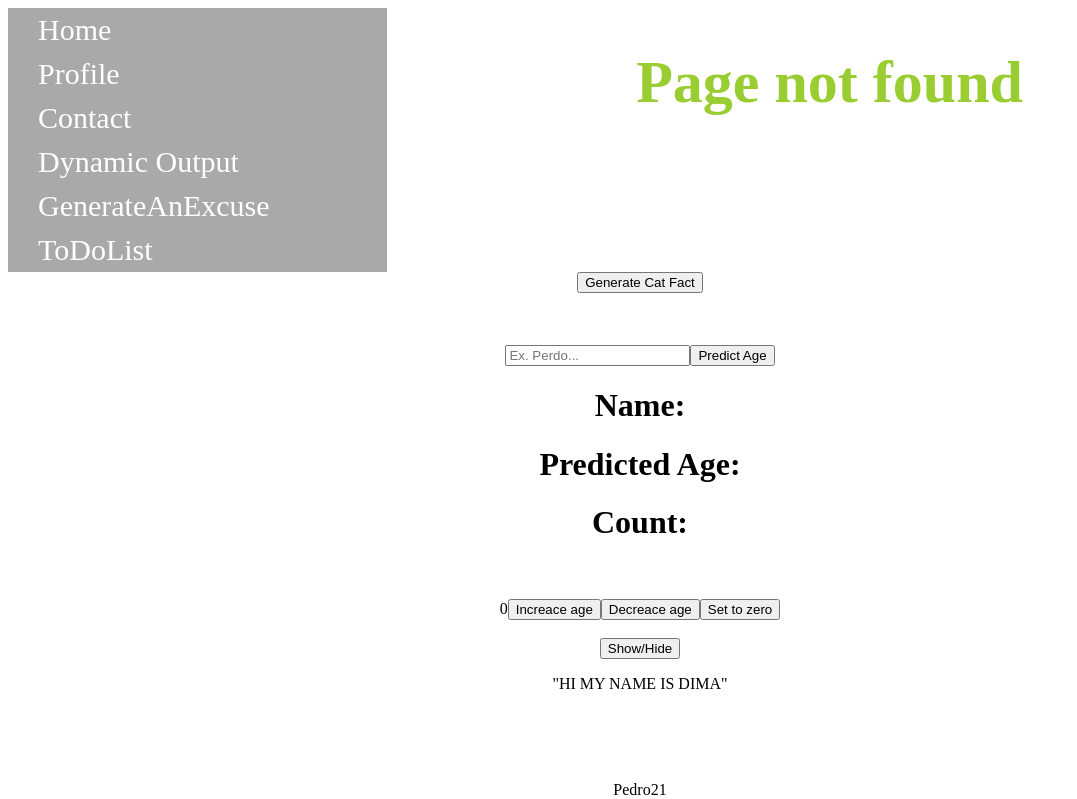
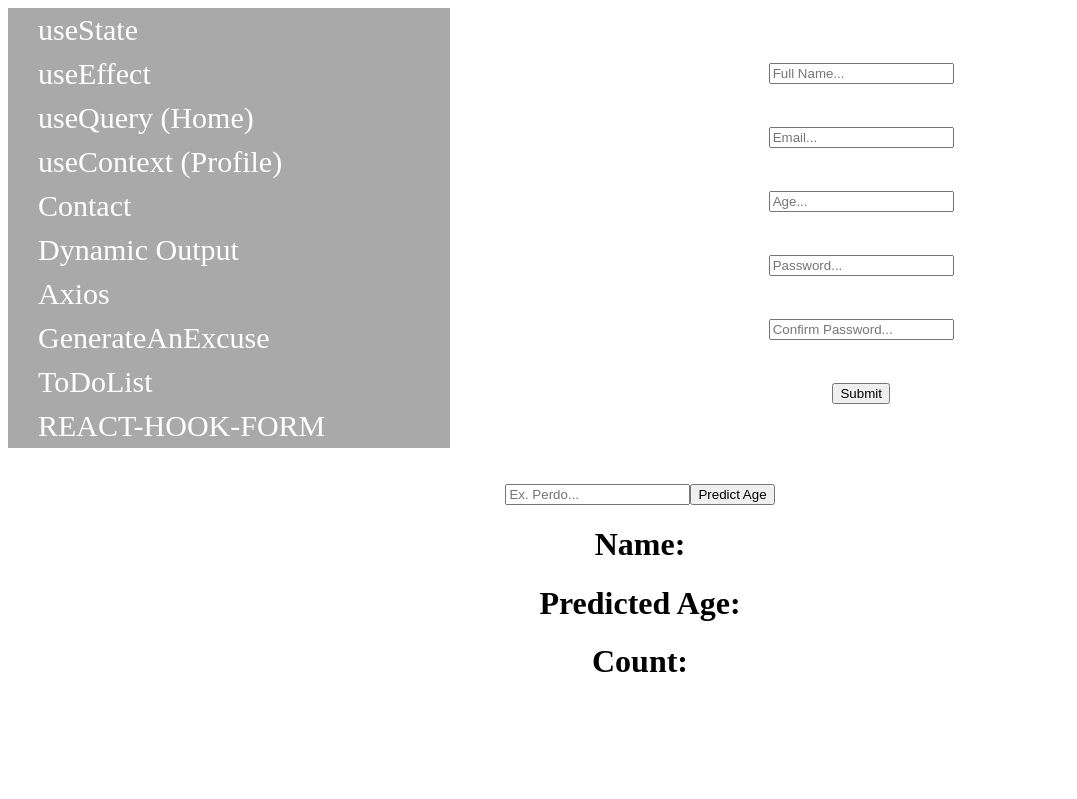
Before and after one commit to Radchenko87dmytro/social_media_website_app, a React (Create React App) app: page /Form in a window 1280 px wide. Shown: the top 799 px of the page, without its empty margins (0-1077 px from the left). Built offline with nearby package versions, Linux system fonts and the light colour scheme; no server answers.

Commit message:
Implementing react-hook-form component

```diff
--- a/package.json
+++ b/package.json
@@ -3,15 +3,19 @@
   "version": "0.1.0",
   "private": true,
   "dependencies": {
+    "@hookform/resolvers": "^3.1.1",
+    "@tanstack/react-query": "^4.32.0",
     "@testing-library/jest-dom": "^5.16.5",
     "@testing-library/react": "^13.4.0",
     "@testing-library/user-event": "^13.5.0",
     "axios": "^1.4.0",
     "react": "^18.2.0",
     "react-dom": "^18.2.0",
+    "react-hook-form": "^7.45.2",
     "react-router-dom": "^6.14.2",
     "react-scripts": "5.0.1",
-    "web-vitals": "^2.1.4"
+    "web-vitals": "^2.1.4",
+    "yup": "^1.2.0"
   },
   "scripts": {
     "start": "react-scripts start",
--- a/src/App.js
+++ b/src/App.js
@@ -18,29 +18,7 @@ function App() {
     {name: "Lukas", age: undefined},
     ]
 
-    const  [age, setAge]=useState(0)
 
-    const  [visible, setVisible]=useState(true)
-
-    useEffect(()=>{
-      console.log("COMPONENT MOUNTED");
-
-      return () => {
-        console.log("COMPONENT UNMOUNTED");
-      }
-
-    }, [])
-
-
-    const increace = ()=>{
-      setAge(age+1)
-    }
-    const Decreace = ()=>{
-      setAge(age-1)
-    }
-    const setToZero = ()=>{
-      setAge(0)
-    }
 
 
 
@@ -50,17 +28,7 @@ function App() {
     //     console.log(data);
     //   })
 
-    const [catFact, setCatFact] = useState("")
 
-    const fetchCatFact = () => {
-      Axios.get("https://catfact.ninja/fact").then((res) => {
-      setCatFact(res.data.fact);
-    })
-    }
-
-    useEffect(() => {
-      fetchCatFact()
-    }, [])
 
 
     const [predictedAge, setPredictedAge] = useState(null)
@@ -76,8 +44,7 @@ function App() {
 
       <ReactRouterDom/>
 
-      <button onClick={fetchCatFact}>Generate Cat Fact</button>
-      <p>{catFact}</p>
+
 
       <br/>
       <br/>
@@ -97,18 +64,7 @@ function App() {
       <br/>
 
 
-      {age}
 
-
-
-      <button onClick={increace}>Increace age</button>
-      <button onClick={Decreace}>Decreace age</button>
-      <button onClick={setToZero}>Set to zero</button>
-      <br/>
-      <br/>
-
-      <button onClick={()=>setVisible(!visible)}>Show/Hide</button>
-      {visible && <p>"HI MY NAME IS DIMA"</p>}
 
       <br></br>
       <br></br>
--- a/src/App.module.css
+++ b/src/App.module.css
@@ -66,17 +66,18 @@
   color: yellowgreen;
   font-size: 30px;
   display: grid;
-  grid-template-columns: 30% 70%;
+  grid-template-columns: 35% 65%;
   align-items: center;
-  align-items: start;
+
 }
 
 .nav{
+  align-items: start;
   /* padding: 5px 30px; */
   /* display: grid; */
   /* grid-column: 30%; */
+}
 
-}
  a{
   background-color: darkgray;
   color: white;
@@ -85,7 +86,7 @@
   /* display: block; */
   display: flex;
   text-decoration: none;
-
+  align-items: start;
     /* &:active{
       color: gold;
     } */
@@ -96,3 +97,7 @@
   /* display: block; */
   margin-top: 30px;
 }
+
+p{
+  color: red;
+}
--- a/src/Navbar.js
+++ b/src/Navbar.js
@@ -5,13 +5,18 @@ import styles from "./App.module.css";
 const Navbar = () => {
     return (
         <div >
-           <Link to="/">Home</Link>
-            <Link to="/profile">Profile</Link>
+            <Link to="/UseStateComponent">useState </Link>
+            <Link to="/UseEffect">useEffect </Link>
+            <Link to="/useQuery">useQuery (Home)</Link>
+            <Link to="/profile">useContext (Profile)</Link>
             <Link to="/contact">Contact</Link>
             <Link to="/DynamicOutput">Dynamic Output</Link>
+            <Link to="/AxiosComponent">Axios</Link>
+
 
             <Link to="/anExcuse">GenerateAnExcuse</Link>
             <Link to="/ToDoList">ToDoList</Link>
+            <Link to="/Form">REACT-HOOK-FORM</Link>
         </div>
     );
 };
--- a/src/ReactRouterDom.js
+++ b/src/ReactRouterDom.js
@@ -1,39 +1,61 @@
 import React, { useState, createContext } from 'react'
 import styles from "./App.module.css";
 import {BrowserRouter as Router, Routes, Route} from "react-router-dom"
+import UseStateComponent from "./components/UseStateComponent";
+import UseEffect from './components/UseEffect';
 import Home from './pages/Home';
 import Profile from './pages/Profile';
 import Contact from './pages/Contact';
 import Navbar from './Navbar';
 import GenerateAnExcuse from './GenerateAnExcuse';
 import ToDoList from './ToDoList';
+import Form from './components/Form';
 import DynamicOutput from './components/DynamicOutput';
+import { QueryClient, QueryClientProvider } from '@tanstack/react-query';
+import AxiosComponent from './components/AxiosComponent';
 
 export const AppContext = createContext()
 
 const ReactRouterDom = () => {
   const [username, setUsername] = useState("PedroTech")
+  const client = new QueryClient(
+    {
+    defaultOptions: {
+      queries: {
+        refetchOnWindowFocus: true
+      }
+    }
+  }
+  )
   return (
     <div className={styles.RouterDom}>
+      <QueryClientProvider client={client}>
         <AppContext.Provider value={{username, setUsername}}>
           <Router>
               <Navbar className={styles.nav}/>
               <Routes className={styles.homeClass}>   {/* */}
                   All topics
 
-              <Route path="/" element={<Home />}/>            {/*username={username}*/}
+                <Route path="/UseStateComponent" element={<UseStateComponent />}/>
+                <Route path="/UseEffect" element={<UseEffect />}/>
+                <Route path="/useQuery" element={<Home />}/>            {/*username={username}*/}
                 <Route path="/profile" element={<Profile/>}/>   {/*username={username} setUsername={setUsername}*/}
                 <Route path="/contact" element={<Contact/>}/>
+
                 <Route path="/DynamicOutput" element={<DynamicOutput/>}/>
+                <Route path="/AxiosComponent" element={<AxiosComponent/>}/>
                 <Route path="/anExcuse" element={<GenerateAnExcuse/>}/>
                 <Route path="/ToDoList" element={<ToDoList/>}/>
+                <Route path="/Form" element={<Form/>}/>
                 <Route path="*" element={<h1>Page not found</h1>}/>
+
 
 
 
               </Routes>
           </Router>
         </AppContext.Provider>
+      </QueryClientProvider>
     </div>
   )
 }
--- /dev/null
+++ b/src/components/AxiosComponent.js
@@ -0,0 +1,28 @@
+import React from 'react'
+import Axios from 'axios';
+import {useState, useEffect } from 'react';
+
+const AxiosComponent = () => {
+
+    const [catFact, setCatFact] = useState("")
+
+    const fetchCatFact = () => {
+      Axios.get("https://catfact.ninja/fact").then((res) => {
+      setCatFact(res.data.fact);
+    })
+    }
+
+    useEffect(() => {
+      fetchCatFact()
+    }, [])
+
+  return (
+    <div>
+        <h2>Axios</h2>
+        <button onClick={fetchCatFact}>Generate Cat Fact</button>
+        <p>{catFact}</p>
+    </div>
+  )
+}
+
+export default AxiosComponent
--- /dev/null
+++ b/src/components/Form.js
@@ -0,0 +1,51 @@
+import React from 'react'
+import {useForm} from "react-hook-form"
+import {yupResolver} from "@hookform/resolvers/yup"
+import * as yup from "yup"
+
+const Form = () => {
+
+    const schema = yup.object().shape({
+        fullName: yup.string().required("Your Full Name is Required!"),
+        email: yup.string().email().required(),
+        age: yup.number().positive().integer().min(18).required(),
+        password: yup.string().min(4).max(20).required(),
+        confirmPassword: yup
+            .string()
+            .oneOf([yup.ref("password"), null])
+            .required(),
+    })
+
+    const {register, handleSubmit, formState: {errors}} = useForm({
+        resolver: yupResolver(schema),
+    })
+
+    const onSubmit = (data) => {
+        console.log(data)
+    }
+
+    // {
+    //     fullName: "Pedro",
+    //     email: ""
+    // }
+
+  return (
+
+        <form onSubmit={handleSubmit(onSubmit)}>
+            <input type='text' placeholder='Full Name...' {...register("fullName")}></input>
+            <p>{errors.fullName?.message}</p>
+            <input type='text' placeholder='Email...' {...register("email")}></input>
+            <p>{errors.email?.message}</p>
+            <input type='number' placeholder='Age...' {...register("age")}></input>
+            <p>{errors.age?.message}</p>
+            <input type='password' placeholder='Password...' {...register("password")}></input>
+            <p>{errors.password?.message}</p>
+            <input type='password' placeholder='Confirm Password...' {...register("confirmPassword")}></input>
+            <p>{errors.confirmPassword?.message}</p>
+            <input type='submit'></input>
+        </form>
+
+  )
+}
+
+export default Form
--- /dev/null
+++ b/src/components/UseEffect.js
@@ -0,0 +1,23 @@
+import React from 'react'
+import { useState, useEffect } from 'react'
+
+const UseEffect = () => {
+    useEffect(()=>{
+        console.log("COMPONENT MOUNTED");
+
+
+        return () => {
+          console.log("COMPONENT UNMOUNTED");
+
+        }
+
+      }, [])
+  return (
+    <div>
+        UseEffect
+
+    </div>
+  )
+}
+
+export default UseEffect
--- /dev/null
+++ b/src/components/UseStateComponent.js
@@ -0,0 +1,37 @@
+import React from 'react'
+import { useState} from 'react'
+
+const UseStateComponent = () => {
+  const  [age, setAge]=useState(0)
+
+  const  [visible, setVisible]=useState(true)
+
+
+
+
+  const increace = ()=>{
+    setAge(age+1)
+  }
+  const Decreace = ()=>{
+    setAge(age-1)
+  }
+  const setToZero = ()=>{
+    setAge(0)
+  }
+  return (
+    <div>
+
+      {age}
+      <button onClick={increace}>Increace age</button>
+      <button onClick={Decreace}>Decreace age</button>
+      <button onClick={setToZero}>Set to zero</button>
+      <br/>
+      <br/>
+
+      <button onClick={()=>setVisible(!visible)}>Show/Hide</button>
+      {visible && <p>"HI MY NAME IS DIMA"</p>}
+    </div>
+  )
+}
+
+export default UseStateComponent
--- a/src/pages/Home.js
+++ b/src/pages/Home.js
@@ -2,11 +2,35 @@ import React from 'react'
 import { useContext } from 'react'
 import { AppContext } from '../ReactRouterDom'
 import styles from "../App.module.css"
+import {useQuery} from "@tanstack/react-query"
+import Axios from 'axios';
 
 const Home = () =>    {//props
   const {username} = useContext(AppContext)
+
+  const {
+    data: catData,
+    isLoading,
+    isError,
+    refetch,
+  } = useQuery(["cat"], ()=>{
+    return Axios.get("https://catfact.ninja/fact").then((res)=>res.data)
+  })
+
+  if (isError) {
+    return <h1>Sorry, there was an error</h1>
+  }
+
+  if (isLoading) {
+    return <h1>Loading...</h1>
+  }
+
   return (
-    <div >Home Page and user is: {username}</div>   //props.username   className={styles.homeClass}
+    <div >
+      Home Page and user is: {username}
+      <h4>{catData?.fact}</h4>
+      <button onClick={refetch}>Update Data</button>
+    </div>   //props.username   className={styles.homeClass}
   )
 }
 
```
Also changed, not shown: 1 other file (tests, documents, lock files or other folders). Lines whose indentation alone changed are shown as unchanged.
